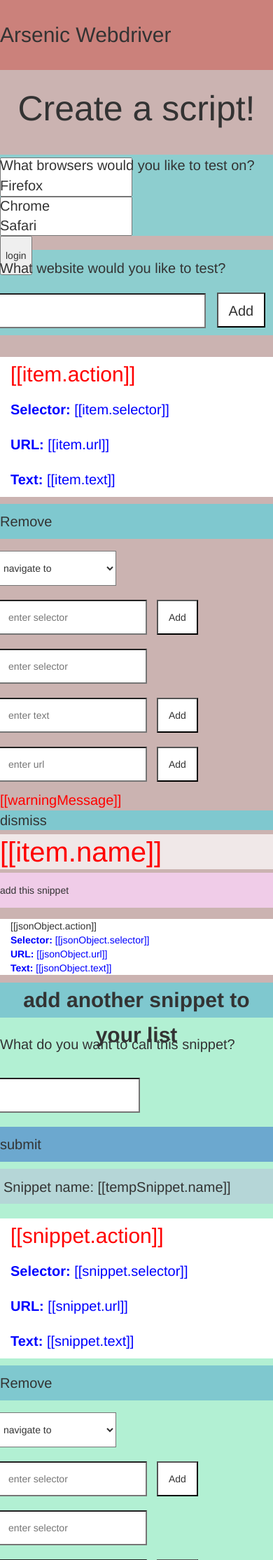
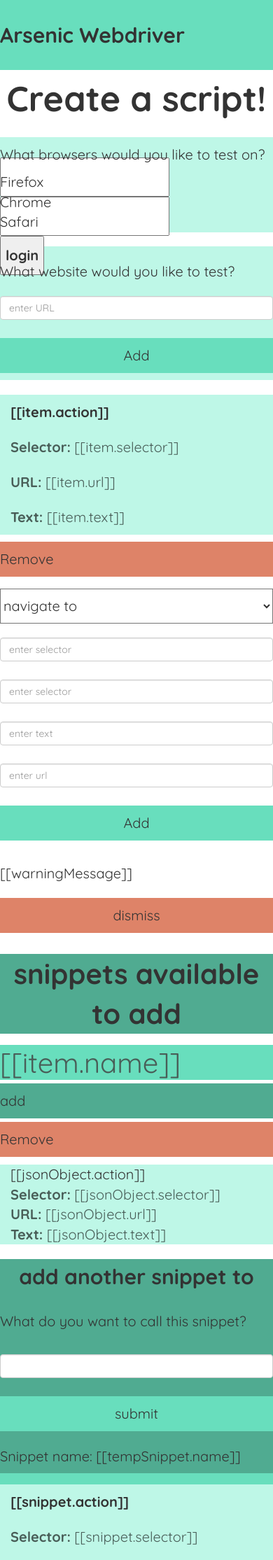
Before and after one commit to kathawala/test-generator-backend, a Flask app: page / in a window 390 px wide. Shown: the top 2229 px of the page at 70% size. Run offline with Flask 2, Linux system fonts and the light colour scheme; some libraries are stand-ins or nearby versions.

Commit message:
the site looks pretty!! magical!!

```diff
--- a/webapp/static/main.css
+++ b/webapp/static/main.css
@@ -1,6 +1,65 @@
+/*COLOR PALETTE:
+	-KULER monochromatic
+
+	-light base color: BEF7E7
+	-slightly darker color: 68DEBD
+	-other slightly darker color: 50AB91
+	-darkest color: 2C5E50
+	-desaturated darkest color: 495E58
+
+	-accent color: DE8368
+	-darker accent color: 913F27
+
+	-action color: 93F4F4
+	-darker action color: 6DA7A7
+*/
+
+* {
+	font-family: 'Quicksand', sans-serif;
+	font-size: 20px;
+}
+
+a:hover, a:visited, a:link, a:active {
+	text-decoration: none !important;
+	color: black !important;
+}
+
+.body {
+	width: 100%;
+	background-image: url("geometry2.png");
+}
+
+.availableSnippets {
+	font-size: 40px;
+	text-align: center;
+	font-weight: bold;
+	background-color: #50AB91;
+	margin-top: 20px;
+	margin-bottom: 10px;
+}
+
+.addButton {
+	background-color: #68DEBD;
+	text-align: center;
+	margin-top: 10px;
+	margin-bottom: 10px;
+	line-height: 50px;
+	height: 50px;
+}
+
+.addButton2 {
+	background-color: #50AB91;
+	text-align: center;
+	margin-top: 10px;
+	margin-bottom: 10px;
+	line-height: 50px;
+	height: 50px;
+}
+
 .titleBar {
-	background-color: #CB817B;
+	background-color: #68DEBD;
 	height: 100px;
+	font-weight: bold;
 }
 
 .element {
@@ -9,41 +68,43 @@
 }
 
 .main {
-	background-color: #CBB3B1;
 	height: 100%;
 }
 
 .addedRow {
-	background-color: white;
-	margin-top: 10px;
+	background-color: #BEF7E7;
+	margin-top: 5px;
 	margin-bottom: 10px;
 }
 
 .input {
-	height: 50px;
-	padding: 10px;
 	background-color: white;
 	margin-top: 10px;
 	margin-bottom: 10px;
+	line-height: 50px;
+	height: 50px;
+}
+
+.width {
+	width: 100%;
 }
 
 .createPrompt {
 	text-align: center;
 	font-size: 50px;
-	margin: 10px;
-	padding:10px;
+	margin: 5px;
+	font-weight: bold;
 }
 
 .warningMessage {
 	font-size: 20px;
-	color: red;
 }
 
 .action {
-	font-size: 30px;
+	font-size: 20px;
 	line-height: 50px;
 	height: 50px;
-	color: red;
+	font-weight: bold;
 }
 
 .secondary {
@@ -52,27 +113,24 @@
 }
 
 .label1 {
-	color: blue;
+	color: #495E58;
 	font-weight: bold;
 	display: inline-block;
 }
 
 .customized {
-	color: blue;
+	color: #495E58;
 	display: inline-block;
 }
 
-.margins {
-	margin-left: 10px;
-	margin-right: 10px;
-}
-
 .button {
-	background-color: white;
+	background-color: #50AB91;
 	height: 50px;
 	line-height: 50px;
-	font-size: 15px;
-	margin: 5px;
+	font-size: 20px;
+	margin-top: 20px;
+	margin-bottom: 20px;
+	text-align: center;
 }
 
 .scroll {
@@ -87,17 +145,17 @@
 }
 
 .subsetTitle {
-	background-color: #F0E8E8;
+	background-color: #68DEBD;
 	height: 50px;
 	line-height: 50px;
 	margin-top: 5px;
 	margin-bottom: 5px;
 	font-size: 40px;
-	color: red;
+	color: #495E58;
 }
 
 .add {
-	background-color: #F0CCE8;
+	background-color: #50AB91;
 	height: 50px;
 	line-height: 50px;
 	margin-top: 5px;
@@ -107,15 +165,20 @@
 .remove {
 	height: 50px;
 	line-height: 50px;
-	margin-top: 10px;
+	margin-top: 5px;
 	margin-bottom: 5px;
 	font-size: 20px;
-	background-color: #7FC8CF;
+	background-color: #DE8368;
 }
 
 .dismiss {
 	font-size: 20px;
-	background-color: #7FC8CF;
+	background-color: #DE8368;
+	height: 50px;
+	line-height: 50px;
+	margin-bottom: 10px;
+	margin-top: 10px;
+	text-align: center;
 }
 
 .verticalCenter {
@@ -128,32 +191,25 @@
 	height: 100px;
 }
 
-.body {
-	width: 100%;
-}
-
-.embeddedSite {
-	width: 100%;
-	height: 300px;
-}
-
 .addSnippetButton {
-	background-color: #7FC8CF;
+	background-color: #50AB91;
 	height: 50px;
 	line-height: 50px;
 	text-align: center;
 	font-size: 30px;
 	font-weight: bold;
+	margin-top: 10px;
 }
 
 .adding {
-	background-color: #B2F0D3;
+	background-color: #68DEBD;
 }
 
 .addSnippetDialogue {
 	height: 75px;
 	line-height: 75px;
 	font-size: 20px;
+	background-color: #50AB91;
 }
 
 .nameSnippet {
@@ -162,8 +218,8 @@
 	font-size: 20px;
 	margin-top: 10px;
 	margin-bottom: 10px;
-	padding-left: 5px;
-	background-color: #6CA8CF;
+	background-color: #68DEBD;
+	text-align: center;
 }
 
 .snippetTitle {
@@ -171,35 +227,47 @@
 	line-height: 50px;
 	font-size: 20px;
 	margin-bottom: 10px;
-	padding-left: 5px;
-	background-color: #B5D6D7;
+	background-color: #50AB91;
+}
+
+.color{
+	background-color: #50AB91;
 }
 
 .browser2 {
-	background-color: #78CF80;
+	background-color: #68DEBD;
 	height: 50px;
 	line-height: 50px;
 	font-size: 20px;
-	margin: 5px;
-	padding: 5px;
+	margin-top: 10px;
+	margin-bottom: 10px;
+	text-align: center;
 }
 
 .browser {
-	background-color: #538F58;
+	background-color: #50AB91;
 	height: 50px;
 	line-height: 50px;
 	font-size: 20px;
-	margin: 5px;
-	padding: 5px;
+	margin-top: 10px;
+	margin-bottom: 10px;
+	text-align: center;
 }
 
 .prompt {
 	font-size: 20px;
 	margin: 20px;
-	background-color: #8DCECF;
+	background-color: #BEF7E7;
 }
 
 .center {
 	height: 50px;
 	line-height: 50px;
+	margin-top: 10px;
+	margin-bottom: 10px;
 }
+
+.center2 {
+	margin-top: 10px;
+	margin-bottom: 10px;
+}
--- a/webapp/static/mainController.js
+++ b/webapp/static/mainController.js
@@ -35,6 +35,8 @@
     $scope.firefoxSelected = true;
     $scope.chromeSelected = false;
     $scope.safariSelected = false;
+
+    $scope.snippetMessage = "add snippets";
 
    $scope.listItems = [{
 	    action: '',
@@ -100,7 +102,12 @@
     $scope.show = false;
 
   	$scope.add = function(listItem) {
-      //set appropriate things to ''
+      if (listItem== undefined) {
+        $scope.warningMessage = 'You must choose an action!';
+      }
+      else {
+        console.log(listItem.URL);
+
         if (listItem.action == 'navigate to url') {
           listItem.selector = '';
           listItem.text = '';
@@ -113,11 +120,13 @@
           listItem.url = '';
         }
 
-      if ($scope.selectorList.length == 0 && listItem.action != 'navigate to url') {
+
+        else if ($scope.selectorList.length == 0 && listItem.action != 'navigate to url') {
           $scope.warningMessage = 'You must navigate to a website before you can run any tests!';
         }
-      else if (listItem.action == 'navigate to url' && listItem.url == '') {
+        else if (listItem.action == 'navigate to url' && (listItem.url == '' || listItem.url == undefined)) {
           $scope.warningMessage = 'You must input a value for the URL!';
+          console.log("here");
         }
         else if (listItem.action != 'navigate to url' && listItem.selector == '') {
           $scope.warningMessage = 'You must input a value for the selector!';
@@ -131,6 +140,7 @@
           listItem.action = '';
           listItem.selector = '';
           listItem.url = '';
+        }
       }
   	}
 
@@ -249,6 +259,8 @@
     $scope.savedRows = function() {
       $scope.show = false;
       $scope.showSavedRows = !$scope.showSavedRows;
+      if ($scope.showSavedRows == true) $scope.snippetMessage = "hide snippets";
+      else $scope.snippetMessage = "add snippets";
     }
 
     $scope.addSnippetToTest = function(name) {
@@ -283,6 +295,10 @@
       else {
         $scope.selectorList.splice(index, 1);
       }
+    }
+
+    $scope.removeSnippet = function(index) {
+      $scope.savedRowsArray.splice(index, 1);
     }
 
     $scope.removeSnippetRow = function(index) {
--- a/webapp/templates/index.html
+++ b/webapp/templates/index.html
@@ -7,11 +7,15 @@
         <script type="text/javascript" src="static/angular.js"></script>
         <script src="static/bower_components/angular-dragdrop/src/angular-dragdrop.min.js"></script>
 
+       <link href="https://fonts.googleapis.com/css?family=Quicksand:300,400,500,700" rel="stylesheet">
+
         <!--Include the main controller (MainController) and stylesheet -->
         <script type="text/javascript" src="static/mainController.js"></script>
         <link rel="stylesheet" type="text/css" href="static/main.css" />
         <!-- add bootstrap -->
+
         <link rel="stylesheet" href="https://maxcdn.bootstrapcdn.com/bootstrap/3.3.7/css/bootstrap.min.css" integrity="sha384-BVYiiSIFeK1dGmJRAkycuHAHRg32OmUcww7on3RYdg4Va+PmSTsz/K68vbdEjh4u" crossorigin="anonymous">
+        <script type="text/javascript" src="https://maxcdn.bootstrapcdn.com/bootstrap/3.3.7/js/bootstrap.min.js"></script>
     </head>
 
     {% raw %}
@@ -53,20 +57,25 @@
 
         <div class = "row prompt">
             <div class = "col-md-2"></div>
-            <div class = "col-md-2"> What browsers would you like to test on? </div>
+            <div class = "col-md-2 center2"> What browsers would you like to test on? </div>
 
-
-            <div ng-class = "{browser: firefoxSelected, browser2: !firefoxSelected}" class = "col-md-2 " ng-click = "firefoxSelected = !firefoxSelected"> Firefox </div>
-            <div ng-class = " {browser: chromeSelected, browser2: !chromeSelected} " class = "col-md-2" ng-click = "chromeSelected = !chromeSelected"> Chrome </div>
-            <div ng-class = " {browser: safariSelected, browser2: !safariSelected}" class = "col-md-2 " ng-click = "safariSelected = !safariSelected"> Safari </div>
+            <div class = "col-md-2" ng-click = "firefoxSelected = !firefoxSelected">
+                <div ng-class = "{browser: firefoxSelected, browser2: !firefoxSelected}"> Firefox </div>
+            </div>
+            <div class = "col-md-2" ng-click = "chromeSelected = !chromeSelected">
+                <div ng-class = "{browser: chromeSelected, browser2: !chromeSelected}"> Chrome </div>
+            </div>
+            <div class = "col-md-2 " ng-click = "safariSelected = !safariSelected">
+                <div ng-class = " {browser: safariSelected, browser2: !safariSelected}"> Safari </div>
+            </div>
         </div>
 
         <!-- need to set listItem.action = "navigate to url" -->
-        <div ng-if = "selectorList.length == 0" class = "row prompt">
+        <div ng-if = "selectorList.length == 0" class = "form-group row prompt">
             <div class = "col-md-2"></div>
             <div class = "col-md-4 center"> What website would you like to test? </div>
-            <input class = "col-md-2 input margins" type="text" ng-model="listItem.url" />
-            <button class = "col-md-2 input" ng-click="listItem.action = 'navigate to url'; add(listItem)">Add</button>
+            <div class = "col-md-2 center"> <input placeholder = "enter URL" class = "input form-control" type="text" ng-model="listItem.url"/></div>
+            <div class = "col-md-2"> <div class = "addButton" ng-click="listItem.action = 'navigate to url'; add(listItem)">Add</div> </div>
         </div>
 
         <div ng-repeat="item in selectorList" data-drop="true" data-drag="true" ng-model="selectorList" jqyoui-droppable="{index: [[$index]], onDrop:'dropCallback',}" jqyoui-draggable="{index: [[$index]], insertInline: true, direction:'jqyouiDirection',animate: true, onStart: 'startCallback'}" data-jqyoui-options="{revert: 'invalid'}" data-direction="[[item.jqyouiDirection]]">
@@ -95,43 +104,55 @@
         <div class = "row" ng-show="show">
             <div class = "col-md-2"></div>
 
-            <select name="cars" class = "col-md-2 input" ng-model = "listItem.action" ng-change = "selectedChanged()">
+            <div class = "col-md-2">
+            <select name="actions" class = "input selectpicker width" ng-model = "listItem.action" ng-change = "selectedChanged()">
               <option value="navigate to url">navigate to</option>
               <option value="exists">check if exists</option>
               <option value="does not exist">check if doesn't exist</option>
               <option value="click">click on</option>
               <option value="enter text">enter text in box</option>
             </select>
+            </div>
 
+            <!-- EDIT HERE!! -->
             <div ng-show = "listItem.action != 'navigate to url' && listItem.action != 'enter text' ">
-                <input class = "col-md-4 input margins" type="text" placeholder = "enter selector" ng-model="listItem.selector" />
-                <button class = "col-md-2 input" ng-click="add(listItem)">Add</button>
+                <div class = "col-md-4 center">
+                    <input class = "input form-control" type="text" placeholder = "enter selector" ng-model="listItem.selector" />
+                </div>
             </div>
             <div ng-show = "listItem.action == 'enter text' ">
-                <input class = "col-md-2 input margins" type="text" placeholder = "enter selector" ng-model="listItem.selector" />
-                <input class = "col-md-2 input margins" type="text" placeholder = "enter text" ng-model="listItem.text" />
-                <button class = "col-md-2 input" ng-click="add(listItem)">Add</button>
+                <div class = "col-md-2 center">
+                    <input class = "input form-control" type="text" placeholder = "enter selector" ng-model="listItem.selector" />
+                </div>
+                <div class = "col-md-2 center">
+                    <input class = "input form-control" type="text" placeholder = "enter text" ng-model="listItem.text" />
+                </div>
             </div>
             <div ng-show = "listItem.action == 'navigate to url'">
-                <input class = "col-md-4 input margins" type="text" placeholder = "enter url" ng-model="listItem.url" />
-                <button class = "col-md-2 input" ng-click="add(listItem)">Add</button>
+                <div class = "col-md-4 center">
+                    <input class = "input form-control" type="text" placeholder = "enter url" ng-model="listItem.url" />
+                </div>
             </div>
 
+            <div class = "col-md-2"> <div class = "addButton" ng-click="add(listItem)">Add</div> </div>
             <div class = "col-md-2"></div>
         </div>
 
         <div class = "row">
             <div class = "col-md-2"></div>
-            <div ng-show = "warningMessage != ''" class = "warningMessage col-md-6"> [[warningMessage]] </div>
-            <div ng-show = "warningMessage != ''" class = "col-md-2 dismiss" ng-click = "dismiss()"> dismiss </div>
+            <div ng-show = "warningMessage != ''" class = "col-md-6"> <div class = "warningMessage center"> [[warningMessage]] </div> </div>
+            <div ng-show = "warningMessage != ''" class = "col-md-2" ng-click = "dismiss()"> <div class = "dismiss"> dismiss </div> </div>
         </div>
 
         <div ng-show = "showSavedRows">
-            <div ng-repeat = "item in savedRowsArray">
+            <div class = "availableSnippets"> snippets available to add </div>
+
+            <div ng-repeat = "item in savedRowsArray" data-drop="true" data-drag="true" ng-model="savedRowsArray" jqyoui-droppable="{index: [[$index]]}" jqyoui-draggable="{index: [[$index]], insertInline: true, direction:'jqyouiDirection',animate: true}" data-jqyoui-options="{revert: 'invalid'}" data-direction="[[item.jqyouiDirection]]">
                 <div class = "row">
                     <div class = "col-md-2"></div>
                     <div class = "col-md-6 subsetTitle"> [[item.name]] </div>
-                    <div class = "col-md-2 add" ng-click = "addSnippetToTest(item.name)"> add this snippet </div>
+                    <div class = "col-md-2 add" ng-click = "addSnippetToTest(item.name)"> add </div>
+                    <div class = "col-md-1 remove" ng-click = "removeSnippet($index)"> Remove </div>
                 </div>
                 <div ng-repeat = "jsonObject in item.values">
                     <div class = "row">
@@ -162,14 +183,15 @@
 
             <!-- SNIPPET STUFF HERE -->
             <div ng-if="addSnippetViewable == true" class = "adding">
-
-                <div class = "row" ng-if = "snippetNamed == false">
+                <div class = "row color" ng-if = "snippetNamed == false">
                     <div class = "col-md-2"></div>
                     <div class = "col-md-4 addSnippetDialogue">
                         What do you want to call this snippet?
                     </div>
-                    <input class = "col-md-2 input" type = "text"  ng-model="model.currentSnippetName"/>
-                    <div class = "col-md-2 nameSnippet" ng-click = "nameSnippet()"> submit </div>
+                    <div class = "col-md-2 center">
+                        <input class = "input form-control" type = "text"  ng-model="model.currentSnippetName"/>
+                    </div>
+                    <div class = "col-md-2"> <div class = "nameSnippet" ng-click = "nameSnippet()"> submit </div> </div>
                 </div>
 
                 <div ng-if= "snippetNamed == true">
@@ -206,30 +228,37 @@
                     <div class = "row">
                         <div class = "col-md-2"></div>
 
-                        <select name="cars" class = "col-md-2 input" ng-model = "snippetItem.action" ng-change = "selectedChanged()">
+                        <div class = "col-md-2">
+                        <select name="cars" class = "input selectpicker width" ng-model = "snippetItem.action" ng-change = "selectedChanged()">
                           <option value="navigate to url">navigate to</option>
                           <option value="exists">check if exists</option>
                           <option value="does not exist">check if doesn't exist</option>
                           <option value="click">click on</option>
                           <option value="enter text">enter text in box</option>
                         </select>
+                        </div>
 
                         <div ng-show = "snippetItem.action != 'navigate to url' && snippetItem.action != 'enter text' ">
-                            <input class = "col-md-4 input margins" type="text" placeholder = "enter selector" ng-model="snippetItem.selector" />
-                            <button class = "col-md-2 input" ng-click="addToSnippet(snippetItem)">Add</button>
+                            <div class = "col-md-4 center">
+                                <input class = "input form-control" type="text" placeholder = "enter selector" ng-model="snippetItem.selector" />
+                            </div>
                         </div>
                         <div ng-show = "snippetItem.action == 'enter text' ">
-                            <input class = "col-md-2 input margins" type="text" placeholder = "enter selector" ng-model="snippetItem.selector" />
-                            <input class = "col-md-2 input margins" type="text" placeholder = "enter text" ng-model="snippetItem.text" />
-                            <button class = "col-md-2 input" ng-click="addToSnippet(snippetItem)">Add</button>
+                            <div class = "col-md-2 center">
+                                <input class = "input form-control" type="text" placeholder = "enter selector" ng-model="snippetItem.selector" />
+                            </div>
+                            <div class = "col-md-2 center">
+                                <input class = "input form-control" type="text" placeholder = "enter text" ng-model="snippetItem.text" />
+                            </div>
                         </div>
                         <div ng-show = "snippetItem.action == 'navigate to url'">
-                            <input class = "col-md-4 input margins" type="text" placeholder = "enter url" ng-model="snippetItem.url" />
-                            <button class = "col-md-2 input" ng-click="addToSnippet(snippetItem)">Add</button>
+                            <div class = "col-md-4 center">
+                                <input class = "input form-control" type="text" placeholder = "enter url" ng-model="snippetItem.url" />
+                            </div>
                         </div>
+                        <div class = "col-md-2"> <div class = "addButton2" ng-click="addToSnippet(snippetItem)"> Add </div> </div>
+                    </div>
 
-                        <div class = "col-md-2"></div>
-                    </div>
 
                     <div class = "row">
                         <div class = "col-md-4"></div>
@@ -243,10 +272,18 @@
         <!-- BUTTON STUFF HERE -->
         <div class = "row">
             <div class = "col-md-2"></div>
-            <div class = "col-md-2 button" ng-click="addAnotherRow()"> add another row </div>
-            <div class = "col-md-2 button" ng-click="generate(); changeName()"> [[generateMessage]] </div>
-            <div class = "col-md-2 button" ng-click="clear()"> start over </div>
-            <div class = "col-md-2 button" ng-click="savedRows()"> add saved rows </div>
+            <div class = "col-md-2" ng-click="addAnotherRow()">
+                <div class = "button"> add another row </div>
+            </div>
+            <div class = "col-md-2" ng-click="generate(); changeName()">
+                <div class = "button"> [[generateMessage]] </div>
+            </div>
+            <div class = "col-md-2" ng-click="clear()">
+                <div class = "button"> start over </div>
+            </div>
+            <div class = "col-md-2" ng-click="savedRows()">
+                <div class = "button"> [[snippetMessage]] </div>
+            </div>
         </div>
 
         <div ng-show = "showScript">
@@ -256,11 +293,9 @@
             </div>
         </div>
 
-        <div class = "placeholder"></div>
-
         <div class = "row" ng-show = "showScript">
-            <div class = "col-md-2"></div>
-            <a download="[[randomName]]" ng-href="[[url]]" class = "col-md-2 button"> download this script </a>
+            <div class = "col-md-4"></div>
+            <a download="[[randomName]]" ng-href="[[url]]" class = "col-md-4 button"> download this script </a>
         </div>
 
     </body>
```
Lines whose indentation alone changed are shown as unchanged.
